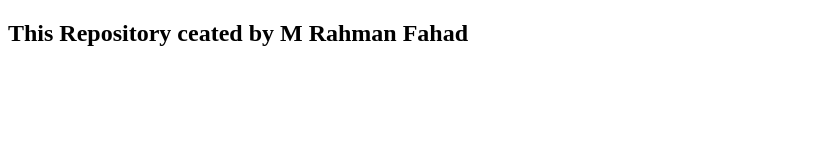
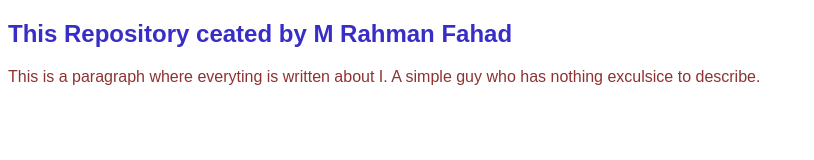
Before and after one commit to FahadCowboy/practiceRepo, a plain HTML site: page index.html in a window 1280 px wide. Shown: the whole page, without its empty margins (0-814 px from the left). Drawn offline with Linux system fonts and the light colour scheme.

Commit message:
A praragraph adde and chaded color of some elements.

```diff
--- a/index.html
+++ b/index.html
@@ -5,8 +5,10 @@
     <meta http-equiv="X-UA-Compatible" content="IE=edge">
     <meta name="viewport" content="width=device-width, initial-scale=1.0">
     <title>Practice Git Repository</title>
+    <link rel="stylesheet" href="style.css">
 </head>
 <body>
     <h2>This Repository ceated by M Rahman Fahad</h2>
+    <p>This is a paragraph where everyting is written about I. A simple guy who has nothing exculsice to describe.</p>
 </body>
 </html>
--- a/style.css
+++ b/style.css
@@ -0,0 +1,9 @@
+h2{
+    color: rgb(56, 46, 199);
+    font-family: sans-serif;
+}
+
+p{
+    font-family: sans-serif;
+    color:rgb(141, 50, 50);
+}
```
